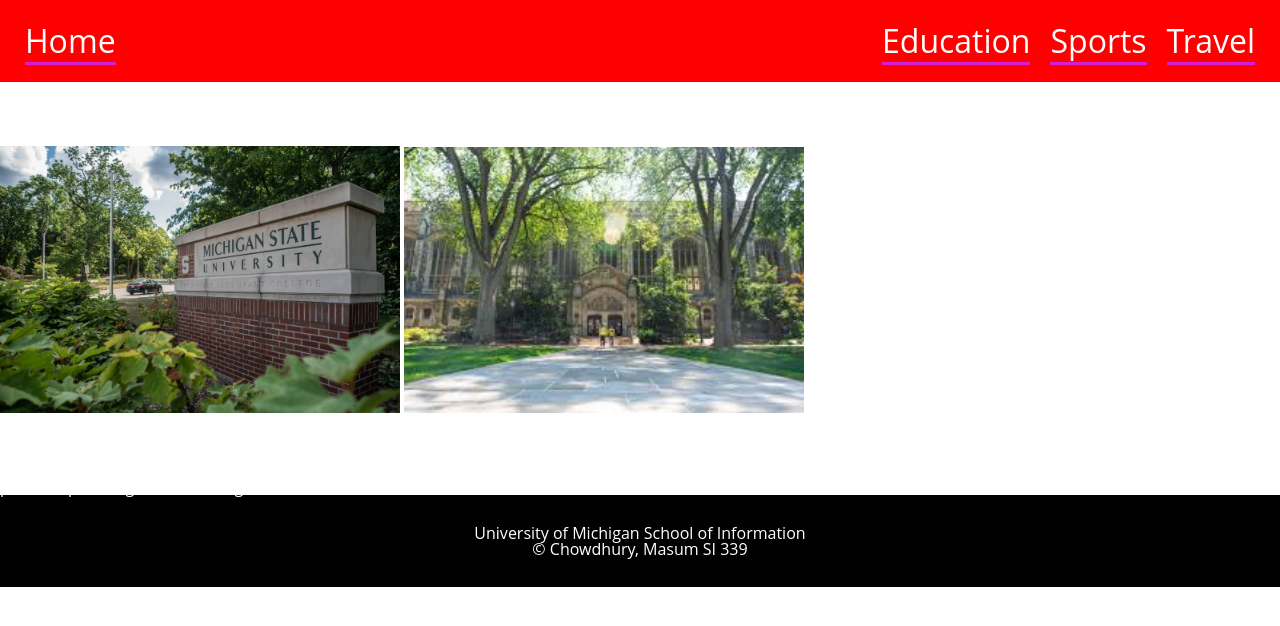
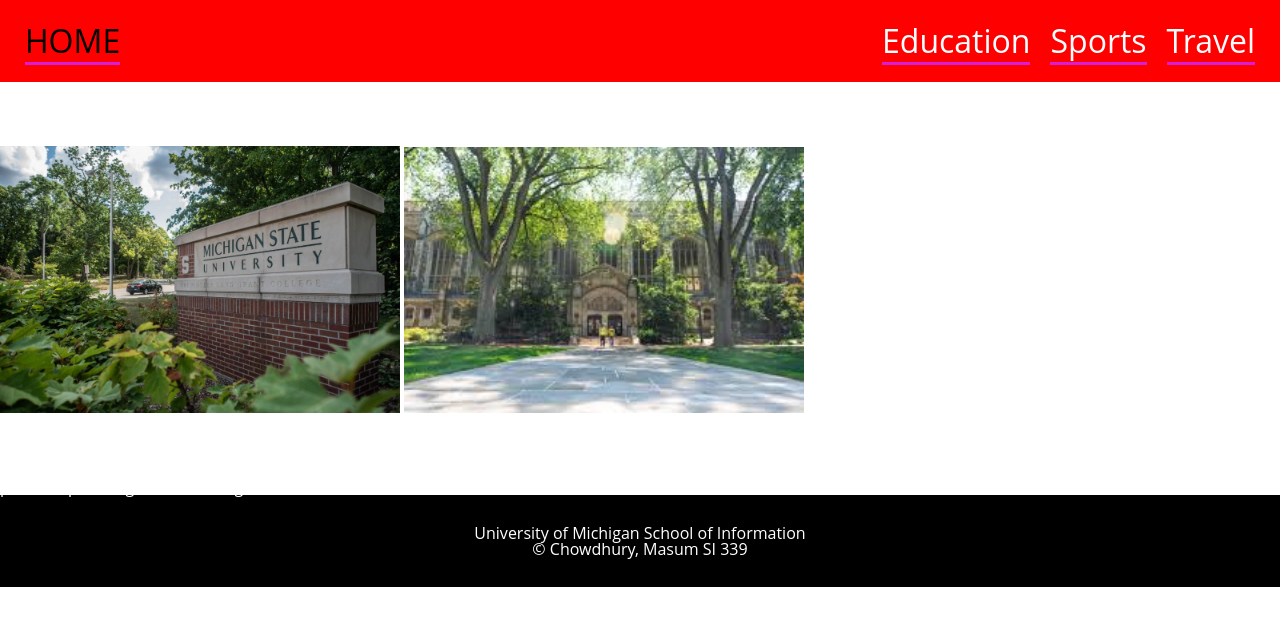
Before and after one commit to masumc3/portfolio, a plain HTML site: page education.html in a window 1280 px wide. Drawn offline with Linux system fonts and the light colour scheme; files that its build step writes are made by us from their sources.

Commit message:
Add files via upload

```diff
--- a/education.html
+++ b/education.html
@@ -7,7 +7,7 @@
     <link rel="stylesheet" type="text/css" href="css/html5reset.css">
     <link rel="stylesheet" type="text/css" href="css/style.css">
     <link href="https://fonts.googleapis.com/css?family=Raleway:200&display=swap" rel="stylesheet">
-    <title>Portfolio Home</title>
+    <title>Education</title>
   </head>
   <style>
 div {
@@ -22,7 +22,7 @@
 
     <nav class="grid">
       <ul>
-          <li class="fullwidth"><a href="index.html">Home</a></li>
+          <li class="fullwidth"><a id = "currentpage" href="index.html">Home</a></li>
           <li><a href="education.html">Education</a></li>
           <li><a href="sports.html">Sports</a></li>
           <li><a href="travel.html">Travel</a></li>
--- /dev/null
+++ b/html5reset.css
@@ -0,0 +1,102 @@
+/*
+html5doctor.com Reset Stylesheet
+v1.6.1
+Last Updated: 2010-09-17
+Author: Richard Clark - http://richclarkdesign.com
+Twitter: @rich_clark
+*/
+
+html, body, div, span, object, iframe,
+h1, h2, h3, h4, h5, h6, p, blockquote, pre,
+abbr, address, cite, code,
+del, dfn, em, img, ins, kbd, q, samp,
+small, strong, sub, sup, var,
+b, i,
+dl, dt, dd, ol, ul, li,
+fieldset, form, label, legend,
+table, caption, tbody, tfoot, thead, tr, th, td,
+article, aside, canvas, details, figcaption, figure,
+footer, header, hgroup, menu, nav, section, summary,
+time, mark, audio, video {
+    margin:0;
+    padding:0;
+    border:0;
+    outline:0;
+    font-size:100%;
+    vertical-align:baseline;
+    background:transparent;
+}
+
+body {
+    line-height:1;
+}
+
+article,aside,details,figcaption,figure,
+footer,header,hgroup,menu,nav,section {
+	display:block;
+}
+
+nav ul {
+    list-style:none;
+}
+
+blockquote, q {
+    quotes:none;
+}
+
+blockquote:before, blockquote:after,
+q:before, q:after {
+    content:'';
+    content:none;
+}
+
+a {
+    margin:0;
+    padding:0;
+    font-size:100%;
+    vertical-align:baseline;
+    background:transparent;
+}
+
+/* change colours to suit your needs */
+ins {
+    background-color:#ff9;
+    color:#000;
+    text-decoration:none;
+}
+
+/* change colours to suit your needs */
+mark {
+    background-color:#ff9;
+    color:#000;
+    font-style:italic;
+    font-weight:bold;
+}
+
+del {
+    text-decoration: line-through;
+}
+
+abbr[title], dfn[title] {
+    border-bottom:1px dotted;
+    cursor:help;
+}
+
+table {
+    border-collapse:collapse;
+    border-spacing:0;
+}
+
+/* change border colour to suit your needs */
+hr {
+    display:block;
+    height:1px;
+    border:0;
+    border-top:1px solid #cccccc;
+    margin:1em 0;
+    padding:0;
+}
+
+input, select {
+    vertical-align:middle;
+}
--- a/css/style.css
+++ b/style.css
@@ -440,10 +440,10 @@
 
 a.skip:focus{
   top:20px;
-  color: black;
+  color: yellow;
   text-decoration-style: solid;
 }
 #currentpage {color: black;
-  text-decoration: underline;
+  text-transform: uppercase;
 
 }
```
Also changed, not shown: index.html (+0 -1 lines), sports.html (+2 -2 lines), travel.html (+2 -2 lines).
